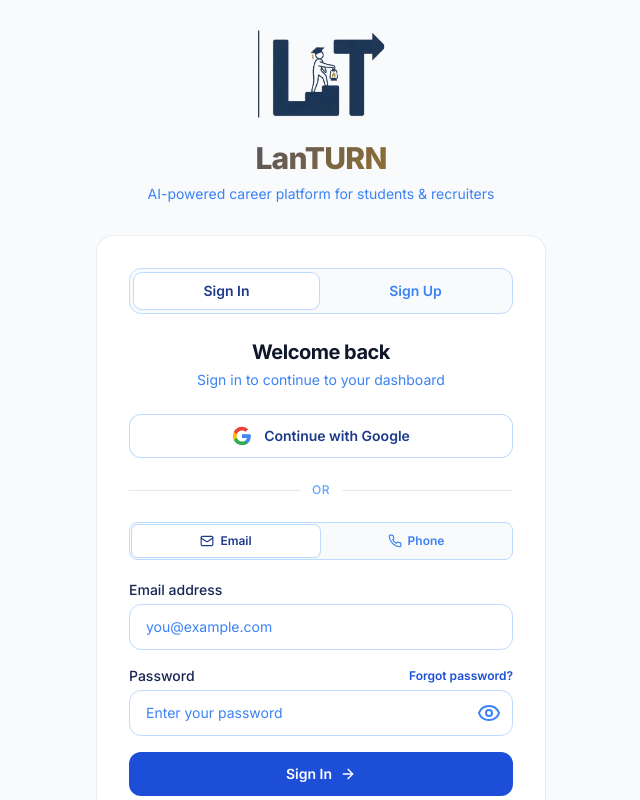
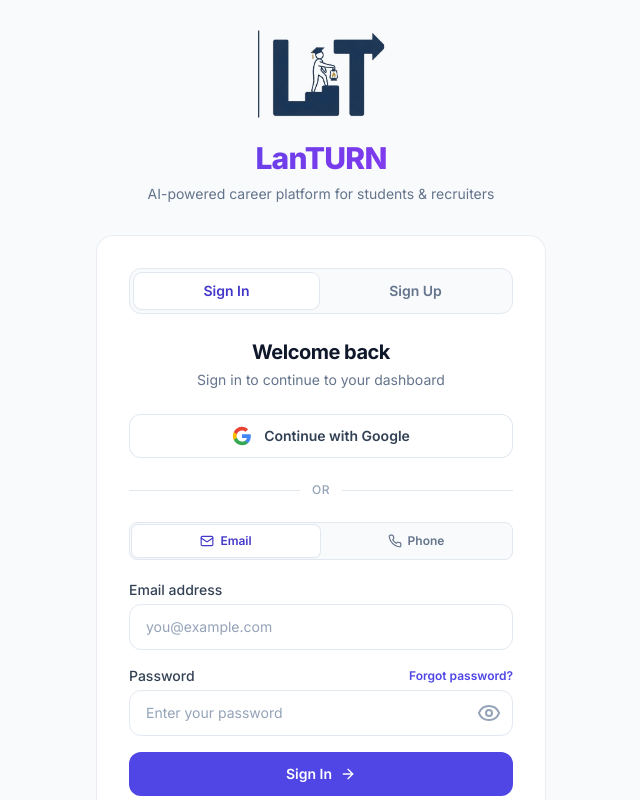
Before and after one commit to maytay-aravind/lanturn-app, a React (Vite) app in the folder frontend/: page /login in a window 1280 px wide. Shown: the top 800 px of the page, without its empty margins (319-959 px from the left). Built offline with nearby package versions, Linux system fonts and the light colour scheme; no server answers.

Commit message:
chore: save local changes

```diff
--- a/frontend/src/index.css
+++ b/frontend/src/index.css
@@ -7,12 +7,12 @@
 
 /* ── CSS Custom Properties ─────────────────────────────────── */
 :root {
-  --brand-50:  #eff6ff;
-  --brand-100: #dbeafe;
-  --brand-400: #60a5fa;
-  --brand-500: #3b82f6;
-  --brand-600: #1e3a8a;
-  --brand-700: #172554;
+  --brand-50:  #eef2ff;
+  --brand-100: #e0e7ff;
+  --brand-400: #818cf8;
+  --brand-500: #6366f1;
+  --brand-600: #4f46e5;
+  --brand-700: #4338ca;
   --sidebar-w: 240px;
 }
 
@@ -26,7 +26,7 @@
   }
 
   body {
-    @apply bg-slate-50 text-brand-900 antialiased;
+    @apply bg-slate-50 text-slate-900 antialiased;
     min-height: 100dvh;
   }
 
@@ -42,10 +42,10 @@
   }
   .btn-primary {
     @apply btn bg-brand-600 text-white shadow-sm hover:bg-brand-700 active:scale-[0.98] focus:ring-brand-500;
-    background: linear-gradient(135deg, #1e3a8a 0%, #ca8a04 100%);
+    background: linear-gradient(135deg, #4f46e5 0%, #7c3aed 100%);
   }
   .btn-primary:hover {
-    background: linear-gradient(135deg, #172554 0%, #a16207 100%);
+    background: linear-gradient(135deg, #4338ca 0%, #6d28d9 100%);
   }
   .btn-secondary {
     @apply btn bg-white text-slate-700 ring-1 ring-inset ring-slate-200 hover:bg-slate-50 hover:ring-slate-300 active:scale-[0.98] focus:ring-brand-500;
@@ -65,14 +65,14 @@
 
   /* Inputs */
   .input {
-    @apply block w-full rounded-xl border-0 py-2.5 px-3.5 text-brand-900 bg-white ring-1 ring-inset ring-slate-200 placeholder:text-slate-400 focus:ring-2 focus:ring-inset focus:ring-brand-500 sm:text-sm transition-shadow;
+    @apply block w-full rounded-xl border-0 py-2.5 px-3.5 text-slate-900 bg-white ring-1 ring-inset ring-slate-200 placeholder:text-slate-400 focus:ring-2 focus:ring-inset focus:ring-brand-500 sm:text-sm transition-shadow;
   }
   .input:focus { box-shadow: 0 0 0 3px rgba(99,102,241,0.12); }
   .textarea { @apply input resize-y; min-height: 80px; }
   .select { @apply input appearance-none cursor-pointer; }
 
   .label {
-    @apply block text-sm font-medium leading-5 text-brand-800 mb-1.5;
+    @apply block text-sm font-medium leading-5 text-slate-700 mb-1.5;
   }
   .label-required::after {
     content: ' *';
@@ -117,7 +117,7 @@
 
   /* Gradient text */
   .gradient-text {
-    background: linear-gradient(135deg, #1e3a8a 0%, #ca8a04 100%);
+    background: linear-gradient(135deg, #4f46e5 0%, #7c3aed 60%, #a855f7 100%);
     -webkit-background-clip: text;
     -webkit-text-fill-color: transparent;
     background-clip: text;
@@ -154,7 +154,7 @@
   }
   .progress-fill {
     @apply h-full rounded-full transition-all duration-300;
-    background: linear-gradient(90deg, #1e3a8a 0%, #ca8a04 100%);
+    background: linear-gradient(90deg, #4f46e5 0%, #7c3aed 100%);
   }
 
   /* Pill tag */
--- a/frontend/src/pages/LoginPage.jsx
+++ b/frontend/src/pages/LoginPage.jsx
@@ -248,21 +248,21 @@
           <img src="/logo.jpeg" alt="LanTURN Logo" className="logo-light mx-auto h-32 w-auto object-contain mix-blend-multiply keep-color" style={{ imageRendering: '-webkit-optimize-contrast', clipPath: 'inset(16%)', margin: '-14px 0' }} />
           <img src="/logo-dark.jpeg" alt="LanTURN Logo" className="logo-dark mx-auto h-32 w-auto object-contain keep-color" style={{ imageRendering: '-webkit-optimize-contrast', clipPath: 'inset(16%)', margin: '-14px 0' }} />
           <h1 className="text-3xl font-extrabold gradient-text mt-4 mb-2 tracking-tight">LanTURN</h1>
-          <p className="text-brand-500 text-sm">AI-powered career platform for students &amp; recruiters</p>
+          <p className="text-slate-500 text-sm">AI-powered career platform for students &amp; recruiters</p>
         </div>
 
         {/* Card */}
         <div className="card p-8 animate-slide-up">
 
           {/* Sign In / Sign Up tab toggle */}
-          <div className="flex rounded-xl overflow-hidden border border-brand-200 mb-6 p-1 bg-slate-50 gap-1">
+          <div className="flex rounded-xl overflow-hidden border border-slate-200 mb-6 p-1 bg-slate-50 gap-1">
             <button
               id="tab-signin"
               onClick={() => setMode('signin')}
               className={`flex-1 py-2 text-sm font-semibold rounded-lg transition-all duration-200 ${
                 mode === 'signin'
-                  ? 'bg-white text-brand-700 shadow-sm ring-1 ring-brand-200'
-                  : 'text-brand-500 hover:text-brand-700'
+                  ? 'bg-white text-brand-700 shadow-sm ring-1 ring-slate-200'
+                  : 'text-slate-500 hover:text-slate-700'
               }`}
             >
               Sign In
@@ -272,8 +272,8 @@
               onClick={() => setMode('signup')}
               className={`flex-1 py-2 text-sm font-semibold rounded-lg transition-all duration-200 ${
                 mode === 'signup'
-                  ? 'bg-white text-brand-700 shadow-sm ring-1 ring-brand-200'
-                  : 'text-brand-500 hover:text-brand-700'
+                  ? 'bg-white text-brand-700 shadow-sm ring-1 ring-slate-200'
+                  : 'text-slate-500 hover:text-slate-700'
               }`}
             >
               Sign Up
@@ -281,10 +281,10 @@
           </div>
 
           {/* Heading */}
-          <h2 className="text-xl font-bold text-brand-900 mb-1 text-center">
+          <h2 className="text-xl font-bold text-slate-900 mb-1 text-center">
             {mode === 'signin' ? 'Welcome back' : 'Create your account'}
           </h2>
-          <p className="text-sm text-brand-500 mb-6 text-center">
+          <p className="text-sm text-slate-500 mb-6 text-center">
             {mode === 'signin'
               ? 'Sign in to continue to your dashboard'
               : 'Join lanTURN to kick-start your career journey'}
@@ -298,7 +298,7 @@
             className={`w-full flex items-center justify-center gap-3 rounded-xl px-4 py-3 text-sm font-semibold
                        transition-all duration-150 disabled:opacity-50 disabled:cursor-not-allowed active:scale-[0.98] ${
               mode === 'signin'
-                ? 'bg-white text-brand-700 ring-1 ring-inset ring-brand-200 hover:bg-slate-50 hover:ring-brand-300'
+                ? 'bg-white text-slate-700 ring-1 ring-inset ring-slate-200 hover:bg-slate-50 hover:ring-slate-300'
                 : 'bg-brand-600 text-white hover:bg-brand-700'
             }`}
           >
@@ -311,19 +311,19 @@
           {/* OR divider */}
           <div className="flex items-center gap-3 my-6">
             <div className="flex-1 h-px bg-slate-200" />
-            <span className="text-xs text-brand-400 font-medium uppercase tracking-wider">or</span>
+            <span className="text-xs text-slate-400 font-medium uppercase tracking-wider">or</span>
             <div className="flex-1 h-px bg-slate-200" />
           </div>
 
           {/* Email / Phone toggle */}
-          <div className="flex rounded-lg overflow-hidden border border-brand-200 mb-5 p-0.5 bg-slate-50 gap-0.5">
+          <div className="flex rounded-lg overflow-hidden border border-slate-200 mb-5 p-0.5 bg-slate-50 gap-0.5">
             <button
               id="toggle-email"
               onClick={() => setAuthMethod('email')}
               className={`flex-1 flex items-center justify-center gap-1.5 py-2 text-xs font-semibold rounded-md transition-all duration-200 ${
                 authMethod === 'email'
-                  ? 'bg-white text-brand-700 shadow-sm ring-1 ring-brand-200'
-                  : 'text-brand-500 hover:text-brand-700'
+                  ? 'bg-white text-brand-700 shadow-sm ring-1 ring-slate-200'
+                  : 'text-slate-500 hover:text-slate-700'
               }`}
             >
               <Mail className="h-3.5 w-3.5" />
@@ -334,8 +334,8 @@
               onClick={() => setAuthMethod('phone')}
               className={`flex-1 flex items-center justify-center gap-1.5 py-2 text-xs font-semibold rounded-md transition-all duration-200 ${
                 authMethod === 'phone'
-                  ? 'bg-white text-brand-700 shadow-sm ring-1 ring-brand-200'
-                  : 'text-brand-500 hover:text-brand-700'
+                  ? 'bg-white text-brand-700 shadow-sm ring-1 ring-slate-200'
+                  : 'text-slate-500 hover:text-slate-700'
               }`}
             >
               <Phone className="h-3.5 w-3.5" />
@@ -347,7 +347,7 @@
           {authMethod === 'email' && (
             <form onSubmit={mode === 'signin' ? handleEmailSignIn : handleEmailSignUp} className="space-y-4">
               <div>
-                <label htmlFor="email-input" className="block text-sm font-medium text-brand-800 mb-1">
+                <label htmlFor="email-input" className="block text-sm font-medium text-slate-700 mb-1">
                   Email address
                 </label>
                 <input
@@ -358,15 +358,15 @@
                   value={email}
                   onChange={(e) => setEmail(e.target.value)}
                   placeholder="you@example.com"
-                  className="w-full rounded-xl border border-brand-200 bg-white px-4 py-3 text-sm text-brand-900
-                             placeholder:text-brand-500 outline-none
+                  className="w-full rounded-xl border border-slate-200 bg-white px-4 py-3 text-sm text-slate-900
+                             placeholder:text-slate-400 outline-none
                              focus:border-brand-400 focus:ring-2 focus:ring-brand-100
                              transition-all duration-200"
                 />
               </div>
               <div>
                 <div className="flex items-center justify-between mb-1">
-                  <label htmlFor="password-input" className="block text-sm font-medium text-brand-800">
+                  <label htmlFor="password-input" className="block text-sm font-medium text-slate-700">
                     Password
                   </label>
                   {mode === 'signin' && (
@@ -389,15 +389,15 @@
                     value={password}
                     onChange={(e) => setPassword(e.target.value)}
                     placeholder={mode === 'signin' ? 'Enter your password' : 'Create a password (min. 6 chars)'}
-                    className="w-full rounded-xl border border-brand-200 bg-white px-4 py-3 pr-11 text-sm text-brand-900
-                               placeholder:text-brand-500 outline-none
+                    className="w-full rounded-xl border border-slate-200 bg-white px-4 py-3 pr-11 text-sm text-slate-900
+                               placeholder:text-slate-400 outline-none
                                focus:border-brand-400 focus:ring-2 focus:ring-brand-100
                                transition-all duration-200"
                   />
                   <button
                     type="button"
                     onClick={() => setShowPassword((v) => !v)}
-                    className="absolute right-3 top-1/2 -translate-y-1/2 text-brand-500 hover:text-brand-700 transition-colors"
+                    className="absolute right-3 top-1/2 -translate-y-1/2 text-slate-400 hover:text-slate-600 transition-colors"
                     aria-label={showPassword ? 'Hide password' : 'Show password'}
                   >
                     {showPassword ? <EyeOff className="h-4.5 w-4.5" /> : <Eye className="h-4.5 w-4.5" />}
@@ -430,7 +430,7 @@
               {!otpSent ? (
                 <form onSubmit={handleSendOtp} className="space-y-4">
                   <div>
-                    <label htmlFor="phone-input" className="block text-sm font-medium text-brand-800 mb-1">
+                    <label htmlFor="phone-input" className="block text-sm font-medium text-slate-700 mb-1">
                       Phone number
                     </label>
                     <input
@@ -441,12 +441,12 @@
                       value={phoneNumber}
                       onChange={(e) => setPhoneNumber(e.target.value)}
                       placeholder="+91 98765 43210"
-                      className="w-full rounded-xl border border-brand-200 bg-white px-4 py-3 text-sm text-brand-900
-                                 placeholder:text-brand-500 outline-none
+                      className="w-full rounded-xl border border-slate-200 bg-white px-4 py-3 text-sm text-slate-900
+                                 placeholder:text-slate-400 outline-none
                                  focus:border-brand-400 focus:ring-2 focus:ring-brand-100
                                  transition-all duration-200"
                     />
-                    <p className="text-xs text-brand-500 mt-1.5">Include country code (e.g. +91 for India)</p>
+                    <p className="text-xs text-slate-400 mt-1.5">Include country code (e.g. +91 for India)</p>
                   </div>
                   <button
                     id="btn-send-otp"
@@ -469,7 +469,7 @@
               ) : (
                 <form onSubmit={handleVerifyOtp} className="space-y-4">
                   <div>
-                    <label htmlFor="otp-input" className="block text-sm font-medium text-brand-800 mb-1">
+                    <label htmlFor="otp-input" className="block text-sm font-medium text-slate-700 mb-1">
                       Enter OTP
                     </label>
                     <input
@@ -482,13 +482,13 @@
                       value={otp}
                       onChange={(e) => setOtp(e.target.value.replace(/\D/g, ''))}
                       placeholder="123456"
-                      className="w-full rounded-xl border border-brand-200 bg-white px-4 py-3 text-sm text-brand-900
-                                 placeholder:text-brand-500 outline-none text-center tracking-[0.3em] font-mono text-lg
+                      className="w-full rounded-xl border border-slate-200 bg-white px-4 py-3 text-sm text-slate-900
+                                 placeholder:text-slate-400 outline-none text-center tracking-[0.3em] font-mono text-lg
                                  focus:border-brand-400 focus:ring-2 focus:ring-brand-100
                                  transition-all duration-200"
                     />
-                    <p className="text-xs text-brand-500 mt-1.5">
-                      Code sent to <span className="font-medium text-brand-700">{phoneNumber}</span>
+                    <p className="text-xs text-slate-400 mt-1.5">
+                      Code sent to <span className="font-medium text-slate-600">{phoneNumber}</span>
                       {' · '}
                       <button
                         type="button"
@@ -526,7 +526,7 @@
 
           <div className="divider my-6" />
 
-          <p className="text-xs text-center text-brand-500 leading-relaxed">
+          <p className="text-xs text-center text-slate-400 leading-relaxed">
             By continuing, you agree to lanTURN's Terms of Service and Privacy Policy.
             {mode === 'signup' && (
               <><br />New users will be guided through a short onboarding after sign-up.</>
@@ -535,7 +535,7 @@
         </div>
 
         {/* Footer */}
-        <p className="text-center text-xs text-brand-400 mt-6">
+        <p className="text-center text-xs text-slate-400 mt-6">
           &copy; {new Date().getFullYear()} lanTURN &middot; Built for placement excellence
         </p>
       </div>
--- a/frontend/tailwind.config.js
+++ b/frontend/tailwind.config.js
@@ -5,16 +5,16 @@
     extend: {
       colors: {
         brand: {
-          50: '#eff6ff',
-          100: '#dbeafe',
-          200: '#bfdbfe',
-          300: '#93c5fd',
-          400: '#60a5fa',
-          500: '#3b82f6',
-          600: '#1d4ed8',
-          700: '#1e3a8a',
-          800: '#172554',
-          900: '#0f172a',
+          50: '#eef2ff',
+          100: '#e0e7ff',
+          200: '#c7d2fe',
+          300: '#a5b4fc',
+          400: '#818cf8',
+          500: '#6366f1',
+          600: '#4f46e5',
+          700: '#4338ca',
+          800: '#3730a3',
+          900: '#312e81',
         },
       },
     },
```
Also changed, not shown: 1 other file (tests, documents, lock files or other folders).
